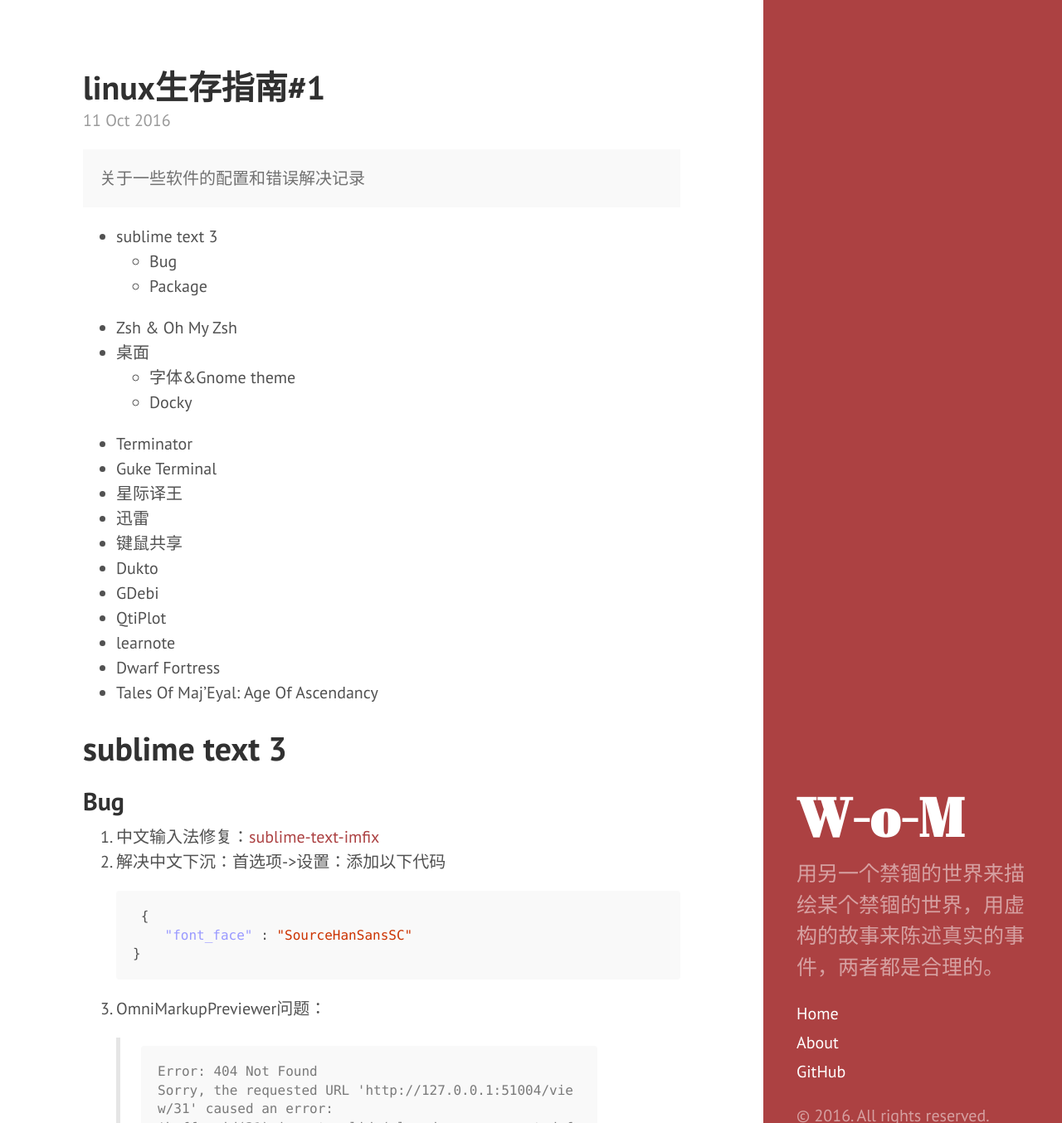
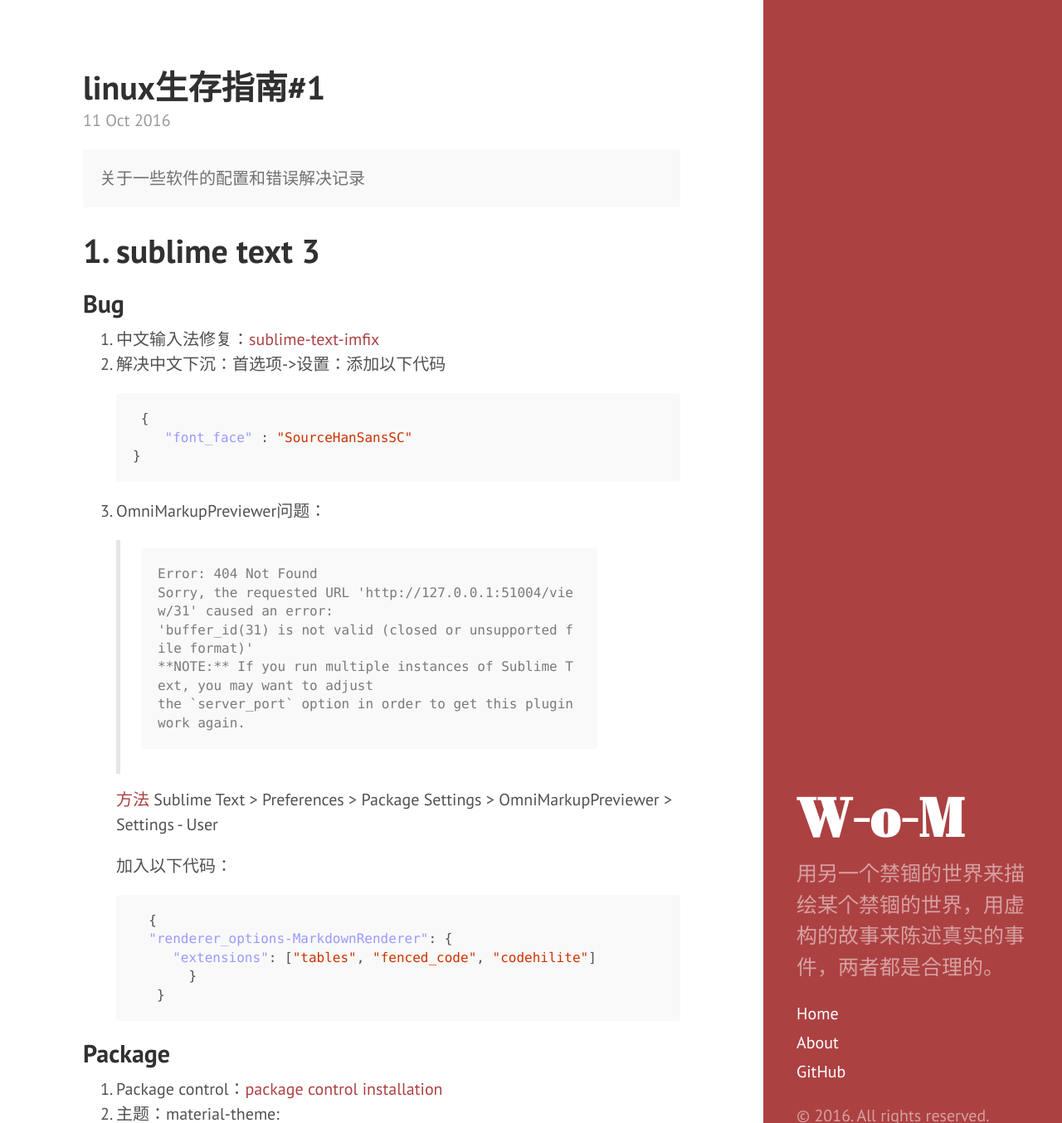
Before and after one commit to wangm23456/wangm23456_jekyll, a Jekyll site: the page built from _posts/2016-10-11-linux_softguide.md, in a window 1280 px wide and 1400 px high, cut to the strip 0-1354 px from the top of the window. Shown: the whole strip at 83% size. Built offline with Jekyll 4.4.1, drawn with Linux system fonts in a browser that asks for light colours; some of the changed text lies outside the part shown.

Commit message:
new post

```diff
--- a/_posts/2016-10-11-linux_softguide.md
+++ b/_posts/2016-10-11-linux_softguide.md
@@ -7,30 +7,7 @@ title: linux生存指南#1
     关于一些软件的配置和错误解决记录
 </p>
 
-<!-- MarkdownTOC -->
-
-- sublime text 3
-    - Bug
-    - Package
-- Zsh & Oh My Zsh
-- 桌面
-    - 字体&Gnome theme
-    - Docky
-- Terminator
-- Guke Terminal
-- 星际译王
-- 迅雷
-- 键鼠共享
-- Dukto
-- GDebi
-- QtiPlot
-- learnote
-- Dwarf Fortress
-- Tales Of Maj'Eyal: Age Of Ascendancy
-
-<!-- /MarkdownTOC -->
-
-# sublime text 3
+# 1. sublime text 3
 
 ## Bug
 
```
Also changed, not shown: other parts of _posts/2016-10-11-linux_softguide.md (+23 -16 lines).
